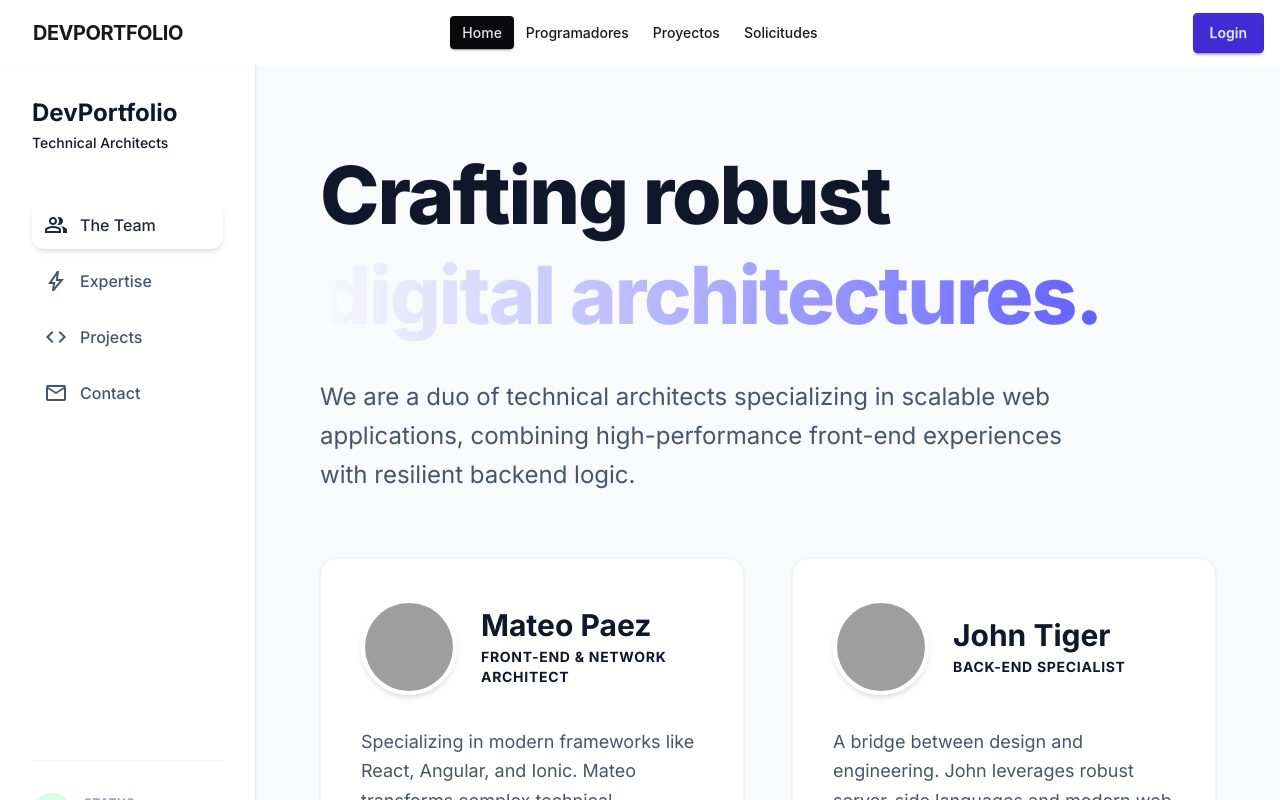
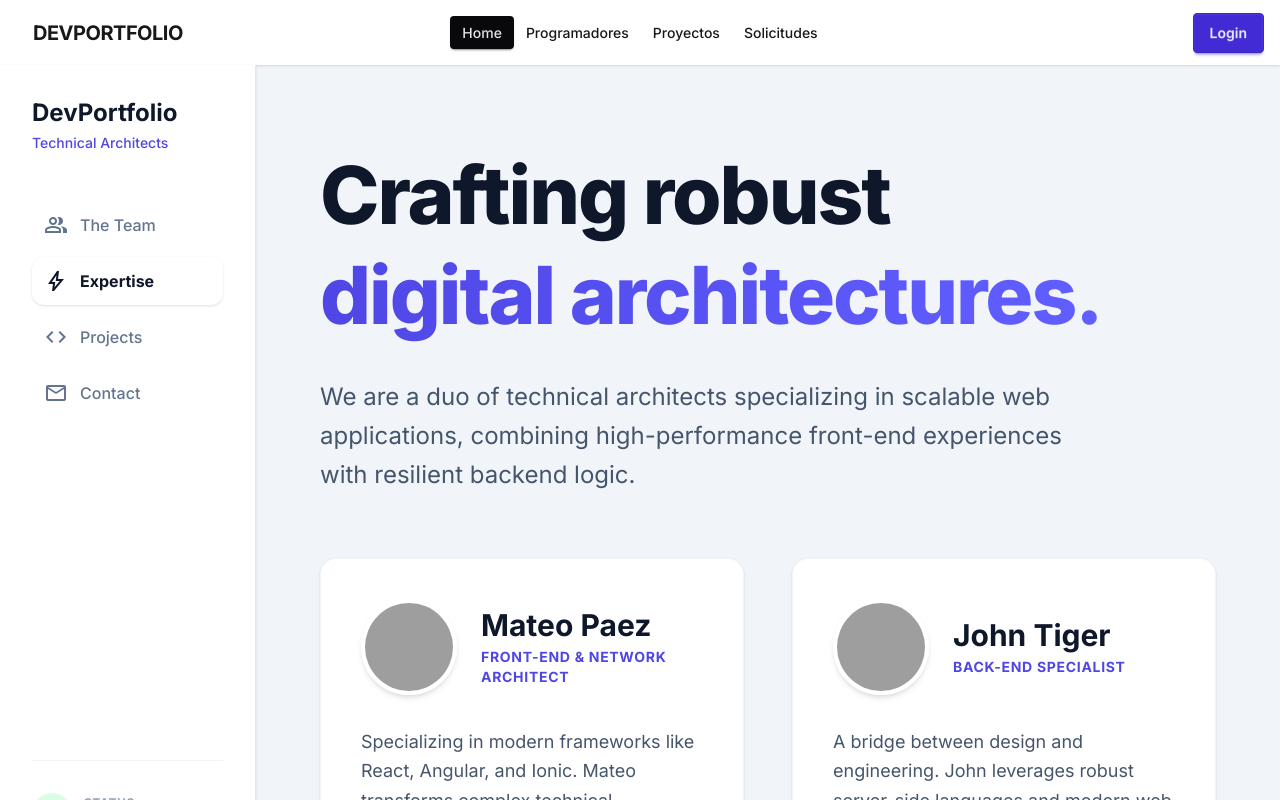
Before and after one commit to MattxPz/PPW-ProyectoIntegrador-PaezTigre, an Angular app: page / in a window 1280 px wide. Shown: the top 800 px of the page. Built offline with nearby package versions, Linux system fonts and the light colour scheme; grey boxes are pictures that could not be loaded.

Commit message:
Arreglo de app-hero y Breve descripcionn en README

```diff
--- a/src/app/app.routes.ts
+++ b/src/app/app.routes.ts
@@ -3,5 +3,5 @@ import { AppHero } from './components/app-hero/app-hero';
 
 export const routes: Routes = [
     {path: '', component: AppHero},
-    {path: '*', redirectTo: ''},
+    {path: '**', redirectTo: ''},
 ];
--- a/src/app/components/app-hero/app-hero.html
+++ b/src/app/components/app-hero/app-hero.html
@@ -1,41 +1,3 @@
-<!DOCTYPE html>
-<html lang="en" class="scroll-smooth">
-<head>
-    <meta charset="utf-8"/>
-    <meta content="width=device-width, initial-scale=1.0" name="viewport"/>
-    <title>DevPortfolio | Architects</title>
-    <script src="https://cdn.tailwindcss.com?plugins=forms,container-queries"></script>
-    <link href="https://fonts.googleapis.com/css2?family=Inter:wght@400;500;600;700;800&display=swap" rel="stylesheet"/>
-    <link href="https://fonts.googleapis.com/css2?family=Material+Symbols+Outlined:wght,FILL@100..700,0..1&display=swap" rel="stylesheet"/>
-    <style>
-        body { font-family: 'Inter', sans-serif; }
-        .material-symbols-outlined { font-variation-settings: 'FILL' 0, 'wght' 400, 'GRAD' 0, 'opsz' 24; }
-        .hide-scrollbar::-webkit-scrollbar { display: none; }
-        .hide-scrollbar { -ms-overflow-style: none; scrollbar-width: none; }
-    </style>
-    <script>
-        tailwind.config = {
-            theme: {
-                extend: {
-                    colors: {
-                        brand: {
-                            50: '#f0f4ff',
-                            100: '#e0e7ff',
-                            500: '#6366f1',
-                            600: '#4f46e5',
-                            700: '#4338ca',
-                        }
-                    },
-                    borderRadius: {
-                        '2xl': '1rem',
-                    }
-                }
-            }
-        }
-    </script>
-</head>
-<body class="bg-slate-50 text-slate-900 antialiased selection:bg-brand-100 selection:text-brand-700">
-
 <div class="md:hidden bg-white border-b border-slate-200 fixed top-0 w-full z-50 flex justify-between items-center p-4 shadow-sm">
     <h1 class="text-xl font-bold text-slate-900">DevPortfolio</h1>
     <button id="mobile-menu-btn" class="text-slate-600">
@@ -48,24 +10,42 @@
         <h1 class="text-2xl font-bold text-slate-900 mb-1">DevPortfolio</h1>
         <p class="text-sm font-medium text-brand-600">Technical Architects</p>
     </div>
-    <nav class="flex flex-col gap-2 flex-grow">
-        <a class="group flex items-center gap-3 p-3 rounded-xl transition-all text-slate-800 bg-brand-600 shadow-md shadow-brand-500/25 nav-link" href="#about">
+
+    <nav class="flex flex-col gap-2 grow">
+        <a href="#about"
+           class="group flex items-center gap-3 p-3 rounded-xl transition-all"
+           [class]="activeSection() === 'about'
+              ? 'bg-white shadow-sm text-slate-900 font-bold'
+              : 'text-slate-500 hover:bg-slate-50 hover:text-slate-700 font-medium'">
             <span class="material-symbols-outlined">group</span>
-            <span class="font-medium">The Team</span>
+            <span>The Team</span>
         </a>
-        <a class="group flex items-center gap-3 p-3 rounded-xl transition-all text-slate-600 hover:bg-brand-50 hover:text-brand-700 nav-link" href="#skills">
+        <a href="#skills"
+           class="group flex items-center gap-3 p-3 rounded-xl transition-all"
+           [class]="activeSection() === 'skills'
+              ? 'bg-white shadow-sm text-slate-900 font-bold'
+              : 'text-slate-500 hover:bg-slate-50 hover:text-slate-700 font-medium'">
             <span class="material-symbols-outlined">bolt</span>
-            <span class="font-medium">Expertise</span>
+            <span>Expertise</span>
         </a>
-        <a class="group flex items-center gap-3 p-3 rounded-xl transition-all text-slate-600 hover:bg-brand-50 hover:text-brand-700 nav-link" href="#projects">
+        <a href="#projects"
+           class="group flex items-center gap-3 p-3 rounded-xl transition-all"
+           [class]="activeSection() === 'projects'
+              ? 'bg-white shadow-sm text-slate-900 font-bold'
+              : 'text-slate-500 hover:bg-slate-50 hover:text-slate-700 font-medium'">
             <span class="material-symbols-outlined">code</span>
-            <span class="font-medium">Projects</span>
+            <span>Projects</span>
         </a>
-        <a class="group flex items-center gap-3 p-3 rounded-xl transition-all text-slate-600 hover:bg-brand-50 hover:text-brand-700 nav-link" href="#contact">
+        <a href="#contact"
+           class="group flex items-center gap-3 p-3 rounded-xl transition-all"
+           [class]="activeSection() === 'contact'
+              ? 'bg-white shadow-sm text-slate-900 font-bold'
+              : 'text-slate-500 hover:bg-slate-50 hover:text-slate-700 font-medium'">
             <span class="material-symbols-outlined">mail</span>
-            <span class="font-medium">Contact</span>
+            <span>Contact</span>
         </a>
     </nav>
+
     <div class="mt-auto pt-8 border-t border-slate-100">
         <div class="flex items-center gap-3">
             <div class="w-10 h-10 rounded-full bg-green-100 flex items-center justify-center text-green-600">
@@ -292,32 +272,3 @@
         </div>
     </section>
 </main>
-
-<script>
-    // Scroll Logic for Active Links
-    const sections = document.querySelectorAll('section');
-    const navLinks = document.querySelectorAll('.nav-link');
-
-    window.addEventListener('scroll', () => {
-        let current = '';
-        sections.forEach(section => {
-            const sectionTop = section.offsetTop;
-            const sectionHeight = section.clientHeight;
-            if (pageYOffset >= (sectionTop - sectionHeight / 3)) {
-                current = section.getAttribute('id');
-            }
-        });
-
-        navLinks.forEach(link => {
-            link.classList.remove('text-white', 'bg-brand-600', 'shadow-md', 'shadow-brand-500/25');
-            link.classList.add('text-slate-600', 'hover:bg-brand-50', 'hover:text-brand-700');
-
-            if (link.getAttribute('href').includes(current)) {
-                link.classList.add('text-white', 'bg-brand-600', 'shadow-md', 'shadow-brand-500/25');
-                link.classList.remove('text-slate-600', 'hover:bg-brand-50', 'hover:text-brand-700');
-            }
-        });
-    });
-</script>
-</body>
-</html>
--- a/src/app/components/app-hero/app-hero.ts
+++ b/src/app/components/app-hero/app-hero.ts
@@ -1,9 +1,29 @@
-import { ChangeDetectionStrategy, Component } from '@angular/core';
+import { ChangeDetectionStrategy, Component, HostListener, signal } from '@angular/core';
 
 @Component({
-  selector: 'app-app-hero',
+  selector: 'app-hero',
   imports: [],
   templateUrl: './app-hero.html',
   changeDetection: ChangeDetectionStrategy.OnPush,
 })
-export class AppHero {}
+export class AppHero {
+  activeSection = signal<string>('about');
+
+  @HostListener('window:scroll', [])
+  onScroll() {
+    const sections = ['about', 'skills', 'projects', 'contact'];
+    let currentSection = 'about';
+
+    for (const section of sections) {
+      const element = document.getElementById(section);
+      if (element) {
+        const rect = element.getBoundingClientRect();
+        if (rect.top <= window.innerHeight / 3) {
+          currentSection = section;
+        }
+      }
+    }
+
+    this.activeSection.set(currentSection);
+  }
+}
--- a/src/index.html
+++ b/src/index.html
@@ -6,6 +6,8 @@
   <base href="/">
   <meta name="viewport" content="width=device-width, initial-scale=1">
   <link rel="icon" type="image/x-icon" href="favicon.ico">
+  <link href="https://fonts.googleapis.com/css2?family=Inter:wght@400;500;600;700;800&display=swap" rel="stylesheet"/>
+<link href="https://fonts.googleapis.com/css2?family=Material+Symbols+Outlined:wght,FILL@100..700,0..1&display=swap" rel="stylesheet"/>
 </head>
 <body>
   <app-root></app-root>
--- a/src/styles.css
+++ b/src/styles.css
@@ -1,2 +1,19 @@
 @import "tailwindcss";
 @plugin "daisyui";
+
+@theme {
+    --color-brand-50: #f0f4ff;
+    --color-brand-100: #e0e7ff;
+    --color-brand-500: #6366f1;
+    --color-brand-600: #4f46e5;
+    --color-brand-700: #4338ca;
+}
+
+body {
+    font-family: 'Inter', sans-serif;
+}
+.material-symbols-outlined {
+    font-variation-settings: 'FILL' 0, 'wght' 400, 'GRAD' 0, 'opsz' 24;
+}
+.hide-scrollbar::-webkit-scrollbar { display: none; }
+.hide-scrollbar { -ms-overflow-style: none; scrollbar-width: none; }
```
Also changed, not shown: 2 other files (tests, documents, lock files or other folders).
